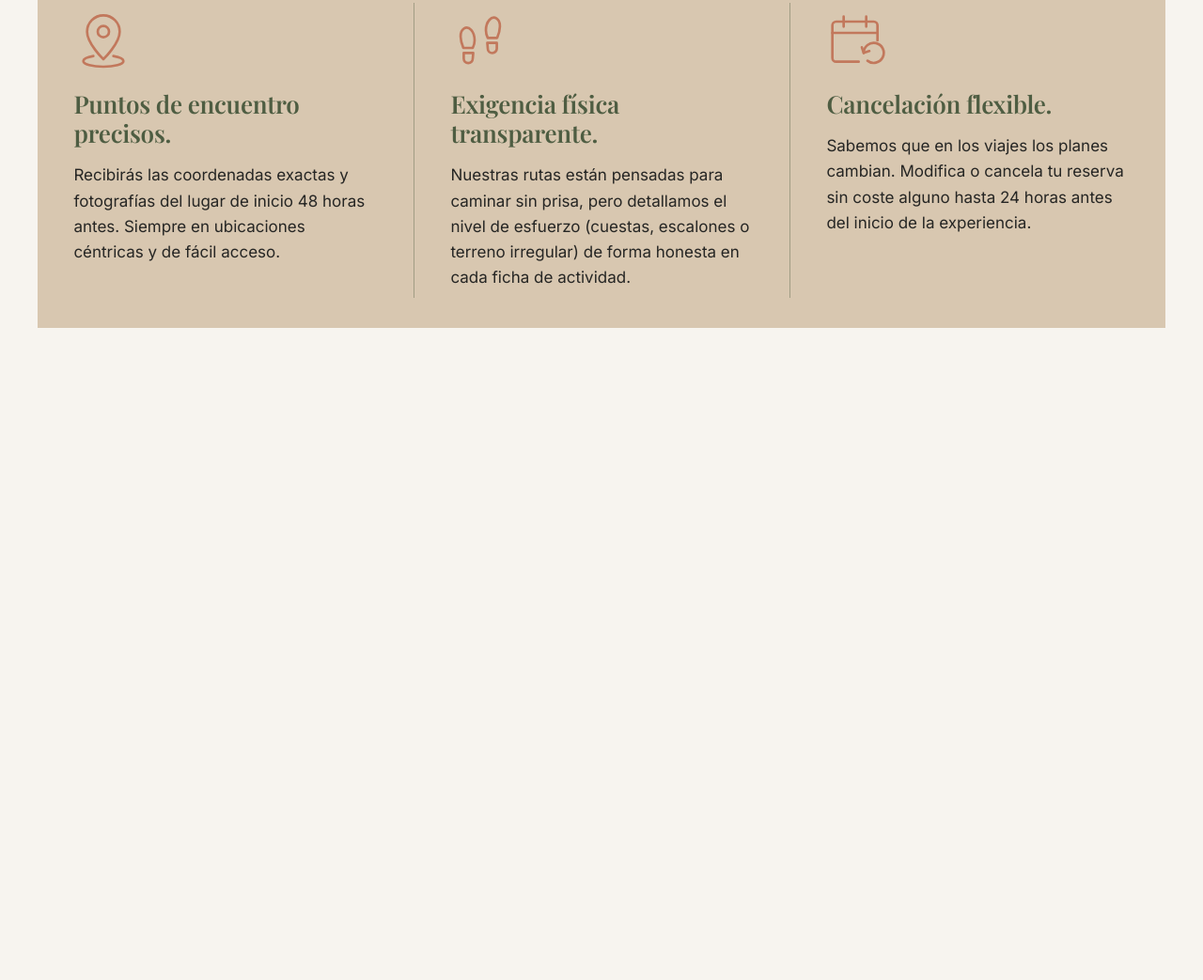
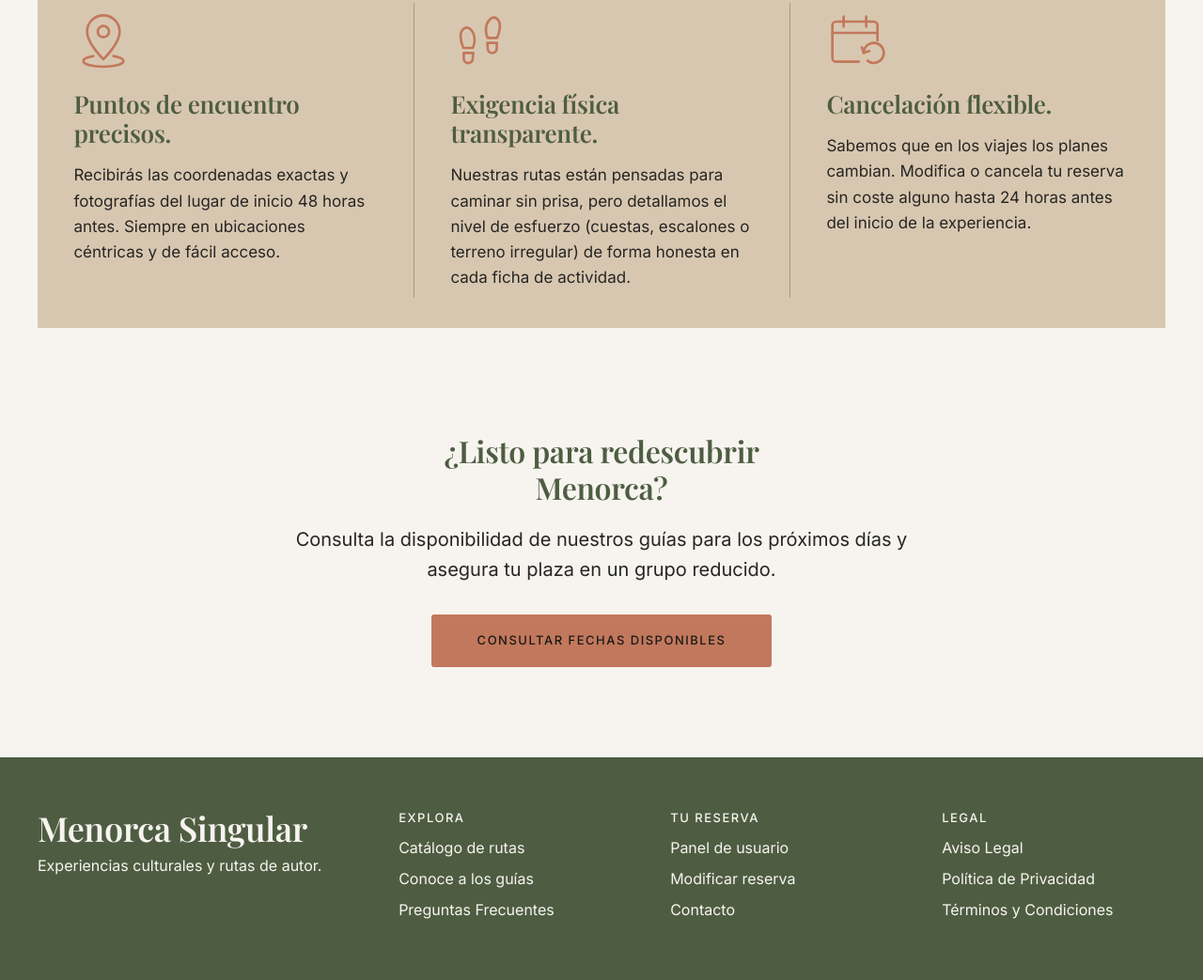
Before and after one commit to EscuelaIt/menorca-singular, a plain HTML site: page web/index.html in a window 1280 px wide. Shown: the part 3171-4214 px from the top of the page at 94% size. Before the commit the page ends 3616 px from the top, so only its background shows below. Drawn offline with nearby package versions, Linux system fonts and the light colour scheme.

Commit message:
Cierre de conversión y pie de página en la home
Añade el bloque «¿Listo para redescubrir Menorca?» con el botón de
consulta de fechas (ancla #reservar del header) y el pie de página en
verde oliva con la marca y los grupos Explora, Tu reserva y Legal:
apilado en móvil, marca sobre tres columnas en tableta y una sola fila
en escritorio.

Co-Authored-By: Claude Opus 5.5 <noreply@anthropic.com>

```diff
--- a/web/css/main.css
+++ b/web/css/main.css
@@ -637,6 +637,103 @@ summary:focus-visible {
   line-height: 1.6;
 }
 
+/* Cierre de conversión */
+.closing {
+  max-width: 80rem;
+  margin-inline: auto;
+  padding: 1rem 1.5rem 4rem;
+  text-align: center;
+}
+
+.closing h2 {
+  max-width: 14ch;
+  margin: 0 auto;
+  color: var(--color-jerarquia);
+  letter-spacing: -0.01em;
+}
+
+.closing__text {
+  max-width: 36rem;
+  margin: 1rem auto 1.75rem;
+  line-height: 1.6;
+}
+
+.closing__button {
+  width: 100%;
+  max-width: 22rem;
+  min-height: 3.5rem;
+}
+
+/* Pie de página */
+.site-footer {
+  background: var(--color-jerarquia);
+  color: var(--color-blanco-cal);
+}
+
+.site-footer__inner {
+  display: grid;
+  gap: 1.75rem;
+  max-width: 80rem;
+  margin-inline: auto;
+  padding: 2.25rem 1.5rem 2.5rem;
+}
+
+.site-footer__brand {
+  padding-bottom: 1.75rem;
+  border-bottom: 1px solid rgb(247 244 239 / 0.35);
+}
+
+.site-footer__name {
+  margin: 0;
+  font-family: var(--font-titulares);
+  font-size: 1.75rem;
+  font-weight: 600;
+  letter-spacing: -0.01em;
+  line-height: 1.1;
+}
+
+.site-footer__tagline {
+  margin: 0.5rem 0 0;
+  font-size: 0.9375rem;
+  line-height: 1.4;
+}
+
+.site-footer__heading {
+  margin: 0 0 0.75rem;
+  font-family: var(--font-interfaz);
+  font-size: 0.8125rem;
+  font-weight: 500;
+  letter-spacing: 1.5px;
+  line-height: 1.3;
+  text-transform: uppercase;
+}
+
+.site-footer__links {
+  display: grid;
+  gap: 0.5rem;
+  margin: 0;
+  padding: 0;
+  list-style: none;
+  font-size: 0.9375rem;
+  line-height: 1.4;
+}
+
+.site-footer__links a {
+  color: var(--color-blanco-cal);
+  text-decoration: none;
+}
+
+.site-footer__links a:hover {
+  text-decoration: underline;
+  text-decoration-thickness: 1px;
+  text-underline-offset: 0.3em;
+}
+
+/* El foco oliva no se vería sobre el fondo oliva */
+.site-footer a:focus-visible {
+  outline-color: var(--color-blanco-cal);
+}
+
 @media (min-width: 48rem) {
   h2 {
     font-size: 2rem;
@@ -782,6 +879,41 @@ summary:focus-visible {
 
   .trust-item__text {
     font-size: 1.0625rem;
+  }
+
+  .closing {
+    padding: 2rem 2.5rem 5rem;
+  }
+
+  .closing h2 {
+    max-width: 22ch;
+  }
+
+  .closing__text {
+    margin: 1.25rem auto 2rem;
+    font-size: 1.125rem;
+  }
+
+  .closing__button {
+    width: auto;
+    max-width: none;
+    padding-inline: 3rem;
+  }
+
+  /* Marca arriba y las tres columnas de enlaces debajo */
+  .site-footer__inner {
+    grid-template-columns: repeat(3, minmax(0, 1fr));
+    gap: 2rem;
+    padding: 3rem 2.5rem;
+  }
+
+  .site-footer__brand {
+    grid-column: 1 / -1;
+  }
+
+  .site-footer__links {
+    gap: 0.65rem;
+    font-size: 1rem;
   }
 }
 
@@ -1006,6 +1138,42 @@ summary:focus-visible {
   .trust-item__text {
     margin-top: 1rem;
   }
+
+  .closing {
+    width: calc(100% - 5rem);
+    padding: 1rem 0 6rem;
+  }
+
+  .closing__text {
+    max-width: 44rem;
+    font-size: 1.25rem;
+  }
+
+  /* Marca y tres columnas en una sola fila */
+  .site-footer__inner {
+    grid-template-columns: minmax(0, 1.4fr) repeat(3, minmax(0, 1fr));
+    gap: clamp(2rem, 4vw, 4rem);
+    width: calc(100% - 5rem);
+    padding: 3.5rem 0 4rem;
+  }
+
+  .site-footer__brand {
+    grid-column: auto;
+    padding-bottom: 0;
+    border-bottom: 0;
+  }
+
+  .site-footer__name {
+    font-size: 2.25rem;
+  }
+
+  .site-footer__tagline {
+    font-size: 1rem;
+  }
+
+  .site-footer__links a {
+    white-space: nowrap;
+  }
 }
 
 @media (prefers-reduced-motion: reduce) {
--- a/web/index.html
+++ b/web/index.html
@@ -356,6 +356,53 @@
           </li>
         </ul>
       </section>
+
+      <section class="closing" id="reservar" aria-labelledby="closing-title">
+        <h2 id="closing-title">¿Listo para redescubrir Menorca?</h2>
+        <p class="closing__text">
+          Consulta la disponibilidad de nuestros guías para los próximos días
+          y asegura tu plaza en un grupo reducido.
+        </p>
+        <a class="button closing__button" href="reservar.html">
+          Consultar fechas disponibles
+        </a>
+      </section>
     </main>
+
+    <footer class="site-footer">
+      <div class="site-footer__inner">
+        <div class="site-footer__brand">
+          <p class="site-footer__name">Menorca Singular</p>
+          <p class="site-footer__tagline">Experiencias culturales y rutas de autor.</p>
+        </div>
+
+        <nav class="site-footer__group" aria-labelledby="footer-explora">
+          <h2 class="site-footer__heading" id="footer-explora">Explora</h2>
+          <ul class="site-footer__links">
+            <li><a href="rutas.html">Catálogo de rutas</a></li>
+            <li><a href="guias.html">Conoce a los guías</a></li>
+            <li><a href="preguntas-frecuentes.html">Preguntas Frecuentes</a></li>
+          </ul>
+        </nav>
+
+        <nav class="site-footer__group" aria-labelledby="footer-reserva">
+          <h2 class="site-footer__heading" id="footer-reserva">Tu reserva</h2>
+          <ul class="site-footer__links">
+            <li><a href="panel-usuario.html">Panel de usuario</a></li>
+            <li><a href="modificar-reserva.html">Modificar reserva</a></li>
+            <li><a href="contacto.html">Contacto</a></li>
+          </ul>
+        </nav>
+
+        <nav class="site-footer__group" aria-labelledby="footer-legal">
+          <h2 class="site-footer__heading" id="footer-legal">Legal</h2>
+          <ul class="site-footer__links">
+            <li><a href="aviso-legal.html">Aviso Legal</a></li>
+            <li><a href="politica-privacidad.html">Política de Privacidad</a></li>
+            <li><a href="terminos-condiciones.html">Términos y Condiciones</a></li>
+          </ul>
+        </nav>
+      </div>
+    </footer>
   </body>
 </html>
```
